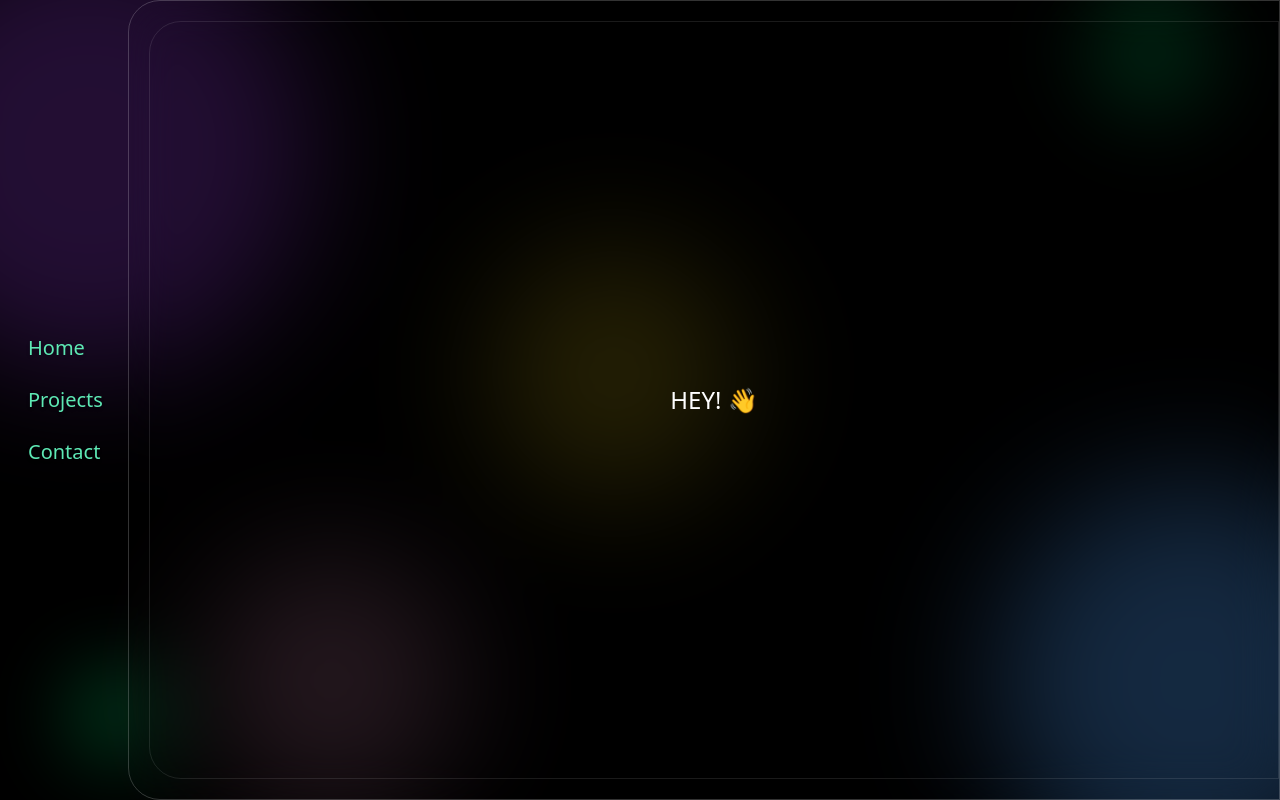
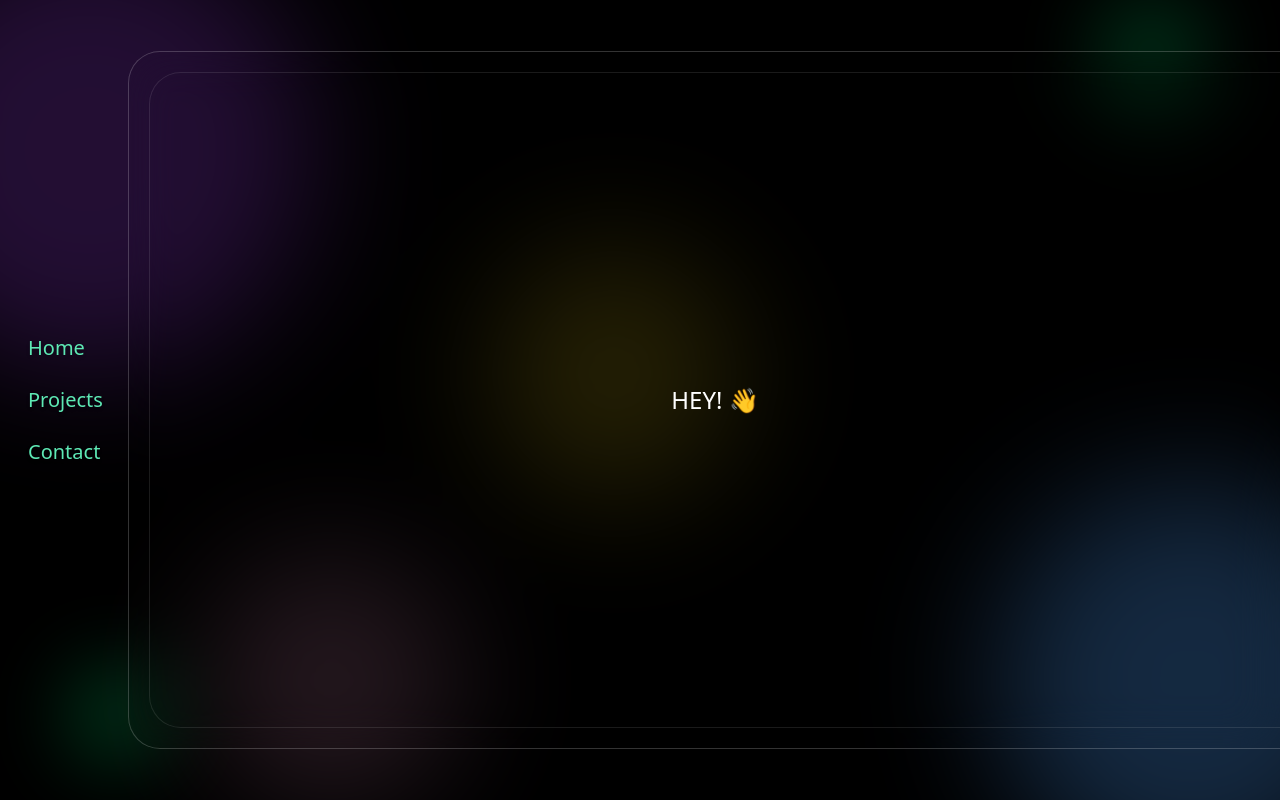
Before and after one commit to Suyash-4/Personal-Webpage, a React (Vite) app: page / in a window 1280 px wide. Built offline with nearby package versions, Linux system fonts and the light colour scheme.

Commit message:
Added some styling

```diff
--- a/src/App.jsx
+++ b/src/App.jsx
@@ -13,25 +13,26 @@ const App = () => {
   });
 
   return (
-    <ReactLenis root smooth duration={1.2}>
+    <ReactLenis root={true} smooth duration={1.2}>
       <>
         <BgBlurredCircles />
-        {/* <div className="fixed top-5 right-5 text-white z-50">
-          <button onClick={() => lenis.scrollTo(0)}>Scroll to Top</button>
-        </div> */}
-        <div className="grid grid-cols-[10%_90%] h-screen">
-          <div className="flex flex-col items-center justify-center h-screen relative z-10">
+
+        {/* ✅ Outer wrapper handles spacing */}
+        <div className="h-screen px-0 py-[4%]">
+          <div className="grid grid-cols-[10%_90%] h-full">
+            {/* Left Navbar */}
+            <div className="flex flex-col items-center justify-center relative z-10">
               <Nav />
             </div>
-          <div
-            className="flex flex-col h-screen relative z-5
-                          backdrop-blur-xl border border-white/20 rounded-l-4xl py-5 pl-5"
-          >
+
+            {/* Main Content Container */}
+            <div className="flex flex-col relative z-5 backdrop-blur-xl border-l border-t border-b border-white/20 rounded-l-4xl py-5 pl-5">
               <Routes>
                 <Route path="/" element={<Home />} />
                 <Route path="/projects" element={<Projects />} />
                 <Route path="/contact" element={<Contact />} />
               </Routes>
+            </div>
           </div>
         </div>
       </>
--- a/src/pages/Home.jsx
+++ b/src/pages/Home.jsx
@@ -3,7 +3,7 @@ import React from "react";
 
 const Home = () => {
   return (
-    <div className="flex flex-col text-white rounded-l-4xl border-1 border-white/10 h-full ">
+    <div className="flex flex-col text-white rounded-l-4xl border-l border-t border-b border-white/10 h-full ">
       <div className="h-full sm:text-xl xl:text-2xl font-extralight flex items-center justify-center">
         <h1>HEY! 👋</h1>
       </div>
```
Lines whose indentation alone changed are shown as unchanged.
